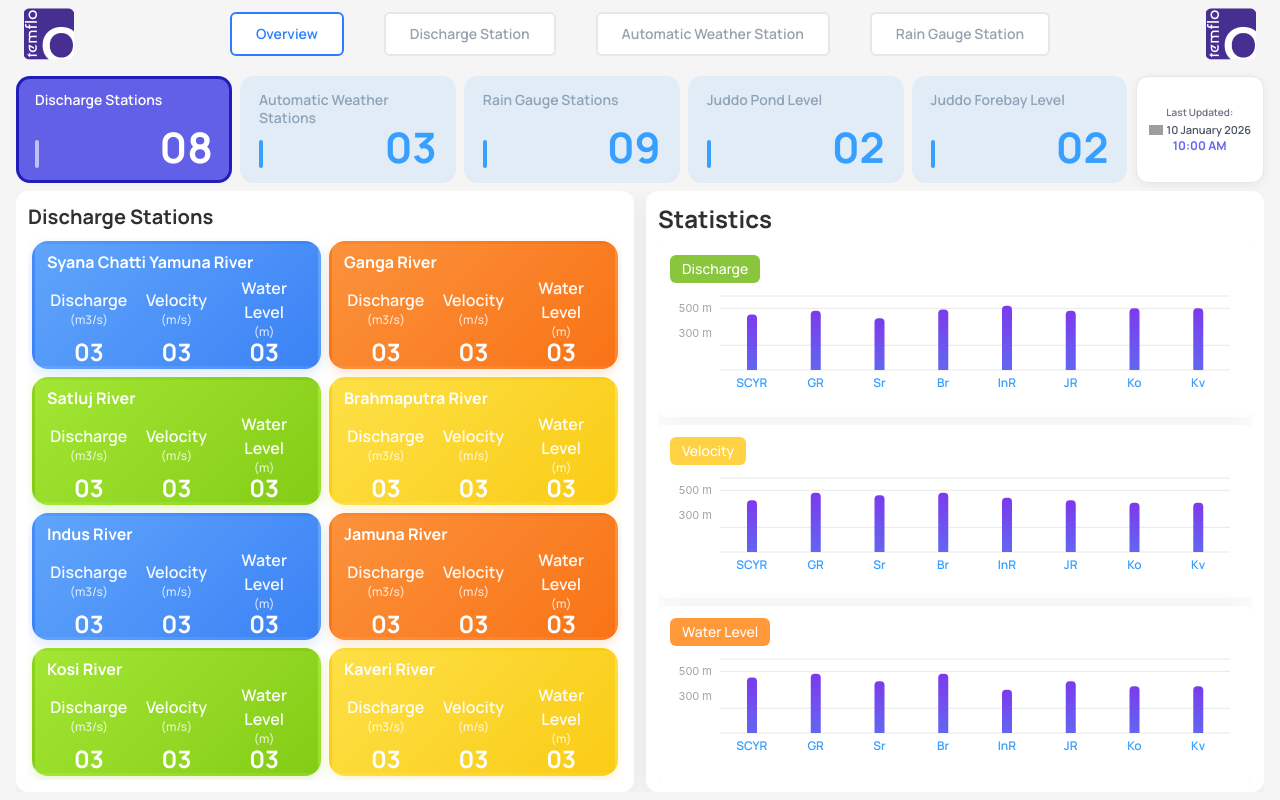
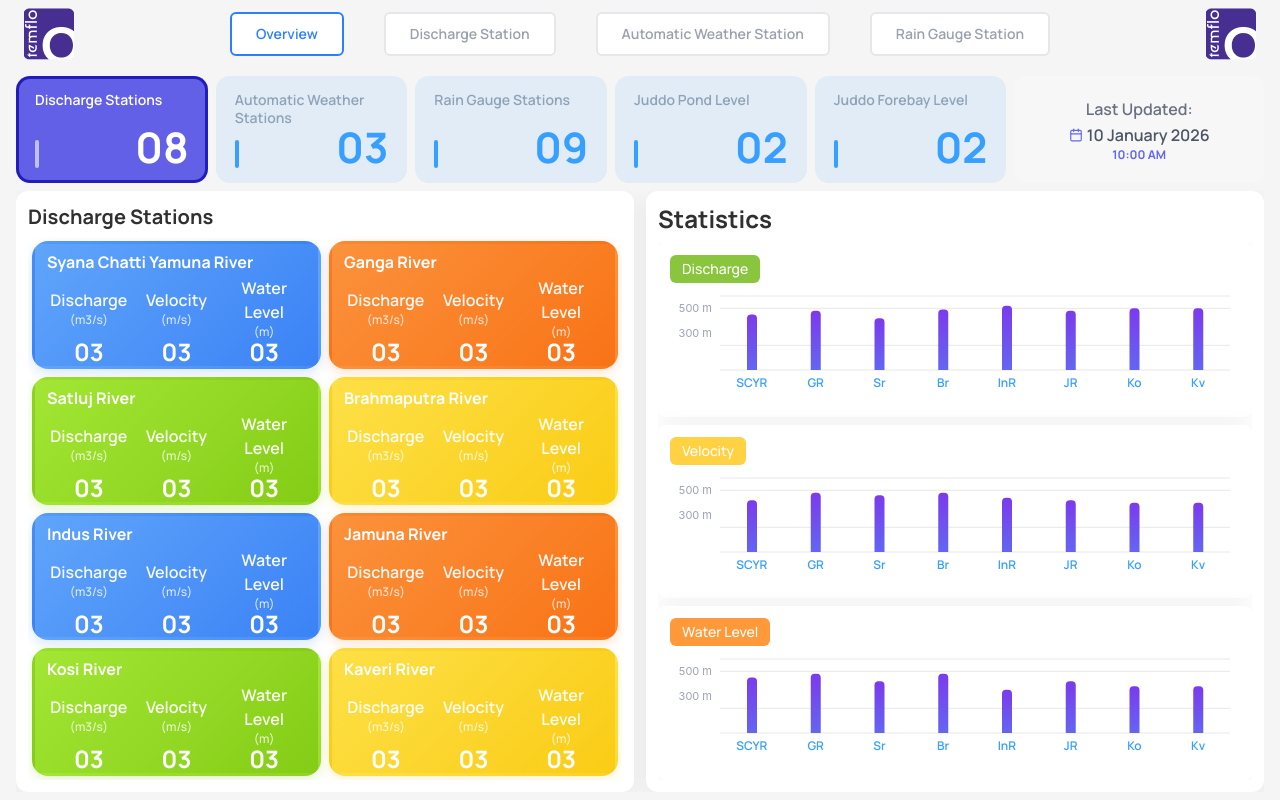
Before and after one commit to brainRottedCoder/temflo-design, a Next.js app: page /overview in a window 1280 px wide. Built offline with nearby package versions, Linux system fonts and the light colour scheme; grey boxes are pictures that could not be loaded.

Commit message:
Added the loader

```diff
--- a/app/overview/page.tsx
+++ b/app/overview/page.tsx
@@ -277,19 +277,15 @@ export default function Overview() {
                         </div>
                         {/* Last Updated Card */}
                         <div
-                            className="rounded-xl 2xl:rounded-2xl px-3 2xl:px-4 py-1.5 2xl:py-2 flex flex-col justify-center items-center shadow-[0_2px_8px_rgba(0,0,0,0.06)]"
-                            style={{
-                                backgroundColor: '#FFFFFF',
-                                border: '1px solid #E5E7EB',
-                                minWidth: '100px'
-                            }}
+                            className="rounded-xl px-5 py-3 min-w-[20%] flex flex-col justify-center items-center text-center"
+                            style={{ backgroundColor: '#f7f7f7' }}
                         >
-                            <span className="text-[10px] 2xl:text-xs font-semibold text-gray-500 mb-0.5">
+                            <span className="text-md 2xl:text-xs font-semibold text-gray-500 mb-0.5">
                                 Last Updated:
                             </span>
                             <div className="flex items-center gap-1 2xl:gap-1.5">
-                                <Image src="/calendar.svg" alt="calendar" width={14} height={14} className="2xl:w-[18px] 2xl:h-[18px]" />
-                                <span className={`text-[11px] 2xl:text-sm font-semibold ${isLoading ? 'animate-pulse' : ''}`} style={{ color: '#4B5563' }}>
+                                <Image src="/calendar.svg" alt="calendar" width={14} height={14} className="2xl:w-md 2xl:h-md" />
+                                <span className={`text-md 2xl:text-sm font-semibold ${isLoading ? 'animate-pulse' : ''}`} style={{ color: '#4B5563' }}>
                                     {lastUpdated.date}
                                 </span>
                             </div>
```
Also changed, not shown: public/calendar.svg (added).
